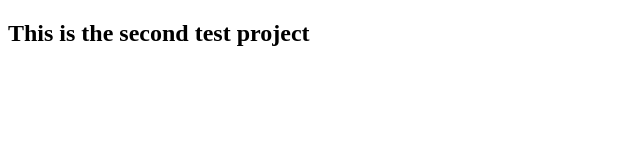
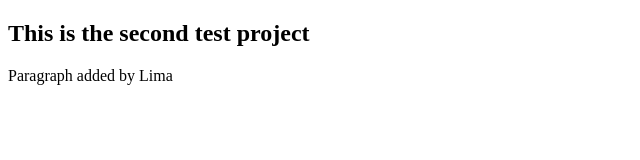
Before and after one commit to OmerSalimMohmand/git-test2, a plain HTML site: page index.html in a window 1280 px wide. Shown: the whole page, without its empty margins (0-640 px from the left). Drawn offline with Linux system fonts and the light colour scheme.

Commit message:
para added by Lima

```diff
--- a/index.html
+++ b/index.html
@@ -7,5 +7,6 @@
 </head>
 <body>
     <h2>This is the second test project</h2>
+    <p>Paragraph added by Lima</p>
 </body>
 </html>
```
